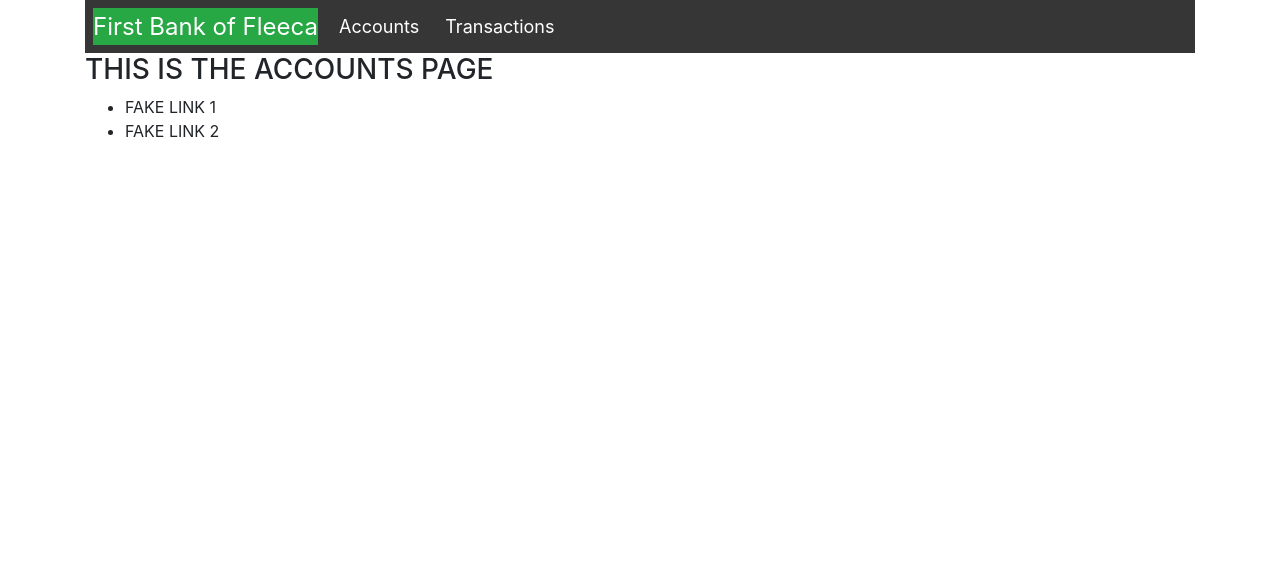
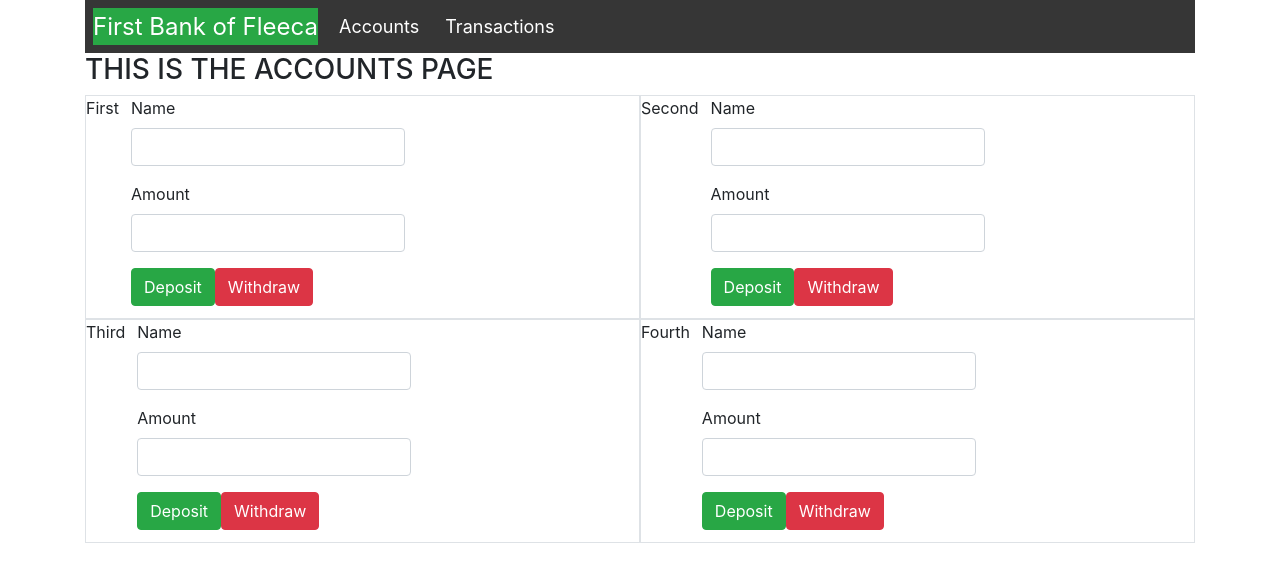
Before and after one commit to krojas64/is322-final-project, a React (Create React App) app: page / in a window 1280 px wide. Shown: the top 582 px of the page. Built offline with nearby package versions, Linux system fonts and the light colour scheme; no server answers.

Commit message:
Added more to accounts page, included reducer files that are not used yet

```diff
--- /dev/null
+++ b/src/actions/index.js
@@ -0,0 +1,8 @@
+export const AddTransaction = (name, amount) => {
+    return {
+        type: 'ADD_TRANSACTION',
+        payload: {
+            name, amount,
+        }
+    }
+};
--- a/src/components/Accounts.js
+++ b/src/components/Accounts.js
@@ -1,38 +1,59 @@
 import React from 'react';
-import axios from 'axios';
-
-class Accounts extends React.Component {
-    state = {
-        accounts: [],
-        errorMessage: '',
-    }
-
-    componentDidMount() {
-        this.getData();
-    }
-
-    getData() {
-        axios.get('https://my-json-server.typicode.com/krojas64/final-db/accounts')
-        .then(response => {
-            this.setState({ accounts: response.data });
-            console.log(this.state.accounts);
-        }).catch(error => {
-            this.setState({ errorMessage: error.message });
-        });
-    }
+import CreateTransaction from './CreateTransaction';
 
 
-    render () {
-        return (
-            <div className="accounts-page">
-                <h3>THIS IS THE ACCOUNTS PAGE</h3>
-                <ul>
-                    <li>FAKE LINK 1</li>
-                    <li>FAKE LINK 2</li>
-                </ul>
+const Accounts = props => {
+    return (
+        <div className="accounts-page">
+            <h3>THIS IS THE ACCOUNTS PAGE</h3>
+            <div className="container">
+                <div className="row">
+                    <div className="col border">
+                        <div className="row">
+                            <div className="col-xs-6">
+                                First
+                            </div>
+                            <div className="col-xs-6">
+                                <CreateTransaction />
+                            </div>
+                        </div>
+                    </div>
+                    <div className="col border">
+                        <div className="row">
+                            <div className="col-xs-6">
+                                Second
+                            </div>
+                            <div className="col-xs-6">
+                                <CreateTransaction />
+                            </div>
+                        </div>
+                    </div>
+                </div>
+                <div className="row">
+                    <div className="col border">
+                        <div className="row">
+                            <div className="col-xs-6">
+                                Third
+                            </div>
+                            <div className="col-xs-6">
+                                <CreateTransaction />
+                            </div>
+                        </div>
+                    </div>
+                    <div className="col border">
+                        <div className="row">
+                            <div className="col-xs-6">
+                                Fourth
+                            </div>
+                            <div className="col-xs-6">
+                                <CreateTransaction />
+                            </div>
+                        </div>
+                    </div>
+                </div>
             </div>
-        )
-    }
+        </div>
+    )
 }
 
 export default Accounts;
--- a/src/components/App.js
+++ b/src/components/App.js
@@ -1,4 +1,5 @@
 import React from 'react';
+import axios from 'axios';
 import { BrowserRouter, Route } from 'react-router-dom';
 
 
@@ -7,19 +8,40 @@ import Accounts from './Accounts';
 import Transactions from './Transactions';
 import PersonalTransaction from './PersonalTransaction';
 
-const App = () => {
+class App extends React.Component {
+    state = {
+        accounts: [],
+        errorMessage: '',
+    }
+
+    componentDidMount() {
+        this.getData();
+    }
+
+    getData() {
+        axios.get('https://my-json-server.typicode.com/krojas64/final-db/accounts')
+        .then(response => {
+            this.setState({ accounts: response.data });
+            console.log(this.state.accounts);
+        }).catch(error => {
+            this.setState({ errorMessage: error.message });
+        });
+    }
+
+    render() {
         return (
             <div className="container">
                 <BrowserRouter>
                     <Tabs />
                     <div>
                         <Route path="/" exact component={Accounts} />
-                    <Route path="/transactions" exact component={Transactions} />
+                        <Route path="/transactions" component={Transactions} />
                         <Route path="/page/:id" component={PersonalTransaction} />
                     </div>
                 </BrowserRouter>
             </div>
         )
     }
+}
 
 export default App;
--- /dev/null
+++ b/src/components/CreateTransaction.js
@@ -0,0 +1,46 @@
+import React from 'react';
+import { connect } from "react-redux";
+
+import { AddTransaction } from '../actions';
+
+class CreateTransaction extends React.Component {
+
+    state = {
+        name: '',
+        amount: '',
+    }
+
+    onFormSubmit = (event) => {
+        event.preventDefault();
+        this.props.AddTransaction(this.state.name, this.state.amount);
+        this.setState({name: '', amount: ''})
+    }
+
+    render() {
+        return (
+            <form onSubmit={this.onFormSubmit} style={{padding: '0 12px 12px'}}>
+                <div className="form-group">
+                    <label>Name</label>
+                    <input type="text" className="form-control"
+                        name="name"
+                        value={this.state.name}
+                        onChange={event => this.setState({name: event.target.value})}>
+                    </input>
+                </div>
+
+                <div className="form-group">
+                    <label>Amount</label>
+                    <input type="text" className="form-control"
+                        name="amount"
+                        value={this.state.amount}
+                        onChange={event => this.setState({amount: event.target.value})}>
+                    </input>
+                </div>
+                <input type="submit" className="btn btn-success" value="Deposit" />
+                <input type="submit" className="btn btn-danger" value="Withdraw" />
+            </form>
+        )
+    }
+}
+
+export default CreateTransaction;
--- a/src/index.js
+++ b/src/index.js
@@ -1,8 +1,11 @@
 import React from 'react';
 import ReactDOM from 'react-dom';
+import { Provider } from "react-redux";
+import { createStore } from "redux";
 import App from './components/App';
+import reducers from "./reducers";
 
 ReactDOM.render(
-    <App />,
+        <App />,
     document.querySelector('#root'),
 );
```
Also changed, not shown: src/reducers/TransactionReducer.js (added, +20 -0 lines), src/reducers/index.js (added). Lines whose indentation alone changed are shown as unchanged.
